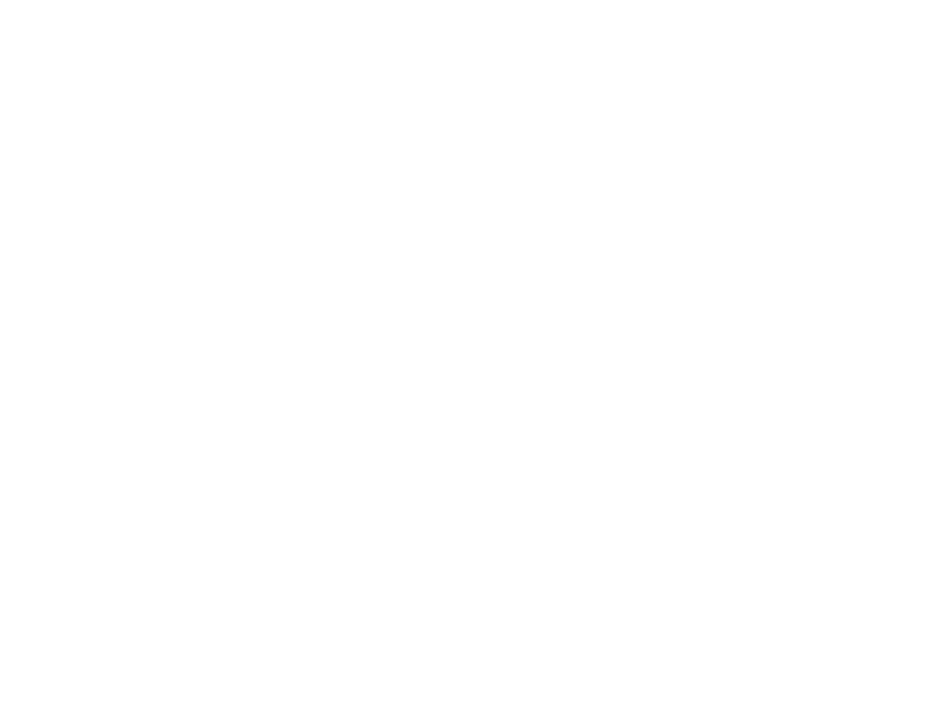
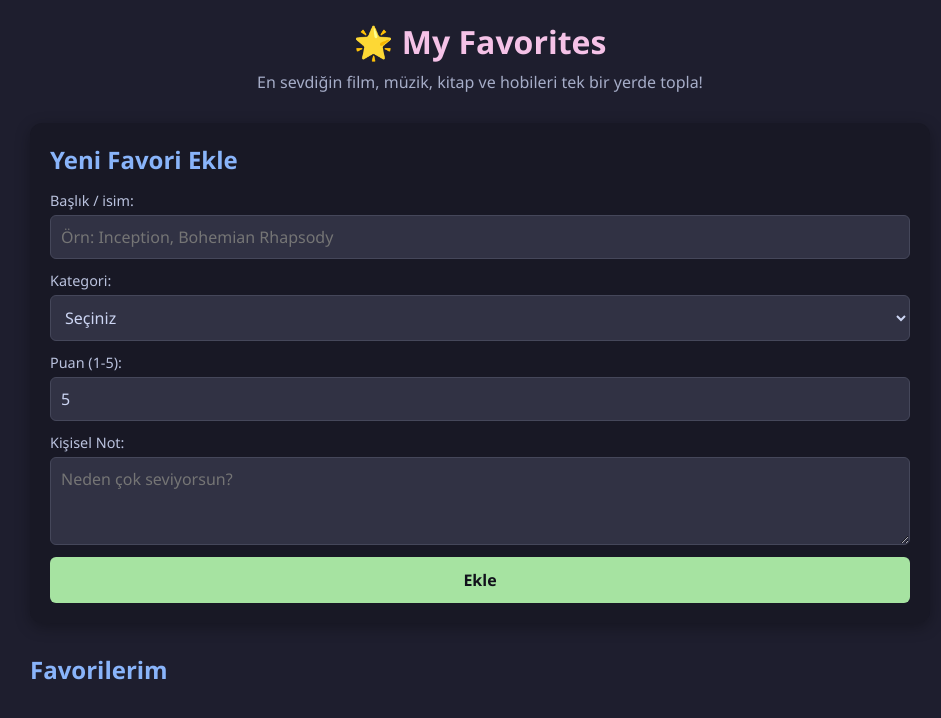
Before and after one commit to Davut-Eren-Ekici/my-favorites, a website: page public/index.html in a window 1280 px wide. Shown: the whole page, without its empty margins (160-1101 px from the left). Drawn offline with Linux system fonts and the light colour scheme.

Commit message:
style: add HTML structure and CSS styling for UI

```diff
--- a/public/index.html
+++ b/public/index.html
@@ -1,11 +1,60 @@
  <!DOCTYPE html>
- <html lang="en">
- <head>
+<html lang="tr">
+<head>
     <meta charset="UTF-8">
     <meta name="viewport" content="width=device-width, initial-scale=1.0">
-    <title>Document</title>
- </head>
+    <title>My Favorites - Favorilerim</title>
+    <link rel="stylesheet" href="style.css">
+</head>
  <body>
+    <div class="container">
+      <!-- Başlık -->
+       <header>
+         <h1>🌟 My Favorites</h1>
+         <p>En sevdiğin film, müzik, kitap ve hobileri tek bir yerde topla!</p>
 
+       </header>
+
+       <!-- favorileri ekleme formu -->
+       <section  class="form-section">
+         <h2>Yeni Favori Ekle</h2>
+         <form id="favorite-form">
+            <div class="form-group">
+               <label for="title">Başlık / isim:</label>
+               <input type="text" id="title" placeholder="Örn: Inception, Bohemian Rhapsody" required>
+            </div>
+
+            <div class="form-group">
+               <label for="category">Kategori:</label>
+               <select id="category" required>
+                  <option value="">Seçiniz</option>
+                  <option value="film">film / Dizi</option>
+                  <option value="müzik">müzik</option>
+                  <option value="kitap">kitap</option>
+                  <option value="kitap">kitap</option>
+                  <option value="hobi">hobi</option>
+                  <option value="yemek"></option>
+               </select>
+            </div>
+
+               <div class="form-group">
+                  <label for="rating">Puan (1-5):</label>
+                  <input type="number" id="rating" min="1" max="5" value="5" required>
+               </div>
+               <div class="form-group">
+                  <label for="note">Kişisel Not:</label>
+                  <textarea id="note" rows="3" placeholder="Neden çok seviyorsun?"></textarea>
+               </div>
+               <button type="submit">Ekle</button>
+         </form>
+       </section>
+       <section class="list-section">
+         <h2>Favorilerim</h2>
+         <div id="favorites-list" class="favorites-grid">
+            <!-- JavaScript Kartları buraya gelcek -->
+         </div>
+       </section>
+    </div>
+    <script src="script.js"></script>
  </body>
  </html>
--- a/public/style.css
+++ b/public/style.css
@@ -0,0 +1,127 @@
+*{
+    box-sizing: border-box;
+    margin: 0;
+    padding: 0;
+    font-family: 'Segoe UI', Tahoma, Geneva, Verdana, sans-serif;
+}
+body{
+    background-color: #1e1e2e;
+    color: #cdd6f4;
+    padding: 20px;
+}
+.container{
+    max-width: 900px;
+    margin: 0 auto;
+}
+header{
+    text-align: center;
+    margin-bottom: 30px;
+}
+header h1{
+    color: #f5c2e7;
+    margin-bottom: 8px;
+}
+header p{
+    color: #a6adc8;
+}
+
+/* form alanı stilleri */
+.form-section{
+    background-color: #181825;
+    padding: 20px;
+    border-radius: 12px;
+    margin-bottom: 30px;
+    box-shadow: 0 4px 15px rgba(0, 0, 0, 0.3);
+}
+.form-section h2{
+    color: #89b4fa;
+    margin-bottom: 15px;
+}
+.form-group{
+    margin-bottom: 12px;
+    display: flex;
+    flex-direction: column;
+}
+.form-group label{
+    margin-bottom: 5px;
+    font-size: 0.9rem;
+    color: #bac2de;
+}
+.form-group input,
+.form-group select,
+.form-group textarea {
+    padding: 10px;
+    border-radius: 6px;
+    border: 1px solid #45475a;
+    background-color: #313244;
+    color: #cdd6f4;
+    font-size: 1rem;
+}
+.form-group input:focus,
+.form-group select:focus,
+.form-group textarea:focus {
+    outline: none;
+    border-color: #89b4fa;
+}
+button {
+    width: 100%;
+    padding: 12px;
+    background-color: #a6e3a1;
+    color: #11111b;
+    border: none;
+    border-radius: 6px;
+    font-size: 1rem;
+    font-weight: bold;
+    cursor: pointer;
+    transition: background 0.2s ease;
+}
+button:hover {
+    background-color: #94e2d5;
+}
+
+/* Listeleme ve  Kart Stilleri */
+.list-section h2 {
+    color: #89b4fa;
+    margin-bottom: 15px;
+}
+.favorites-grid {
+    display: grid;
+    grid-template-columns: repeat(auto-fill, minmax(250px, 1fr));
+    gap: 15px;
+}
+.card {
+    background-color: #313244;
+    padding: 15px;
+    border-radius: 10px;
+    border-left: 5px solid #89b4fa;
+    display: flex;
+    flex-direction: column;
+    justify-content: space-between;
+}
+.card h3 {
+    color: #f9e2af;
+    font-size: 1.1rem;
+    margin-bottom: 5px;
+}
+
+.card .badge {
+    align-self: flex-start;
+    background-color: #45475a;
+    color: #cdd6f4;
+    font-size: 0.75rem;
+    padding: 3px 8px;
+    border-radius: 12px;
+    text-transform: uppercase;
+    margin-bottom: 10px;
+}
+
+.card .rating {
+    color: #f9e2af;
+    margin-bottom: 8px;
+}
+
+.card .note {
+    font-size: 0.9rem;
+    color: #a6adc8;
+    font-style: italic;
+}
```
